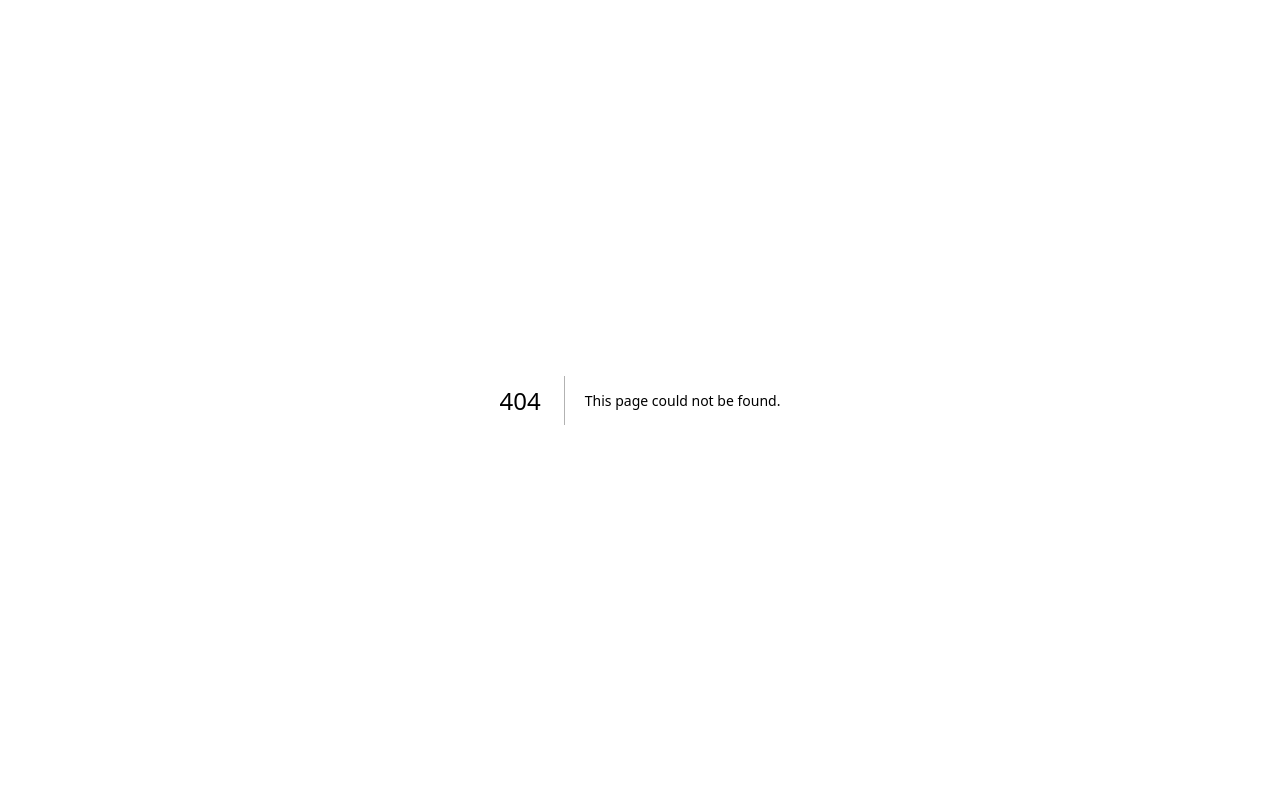
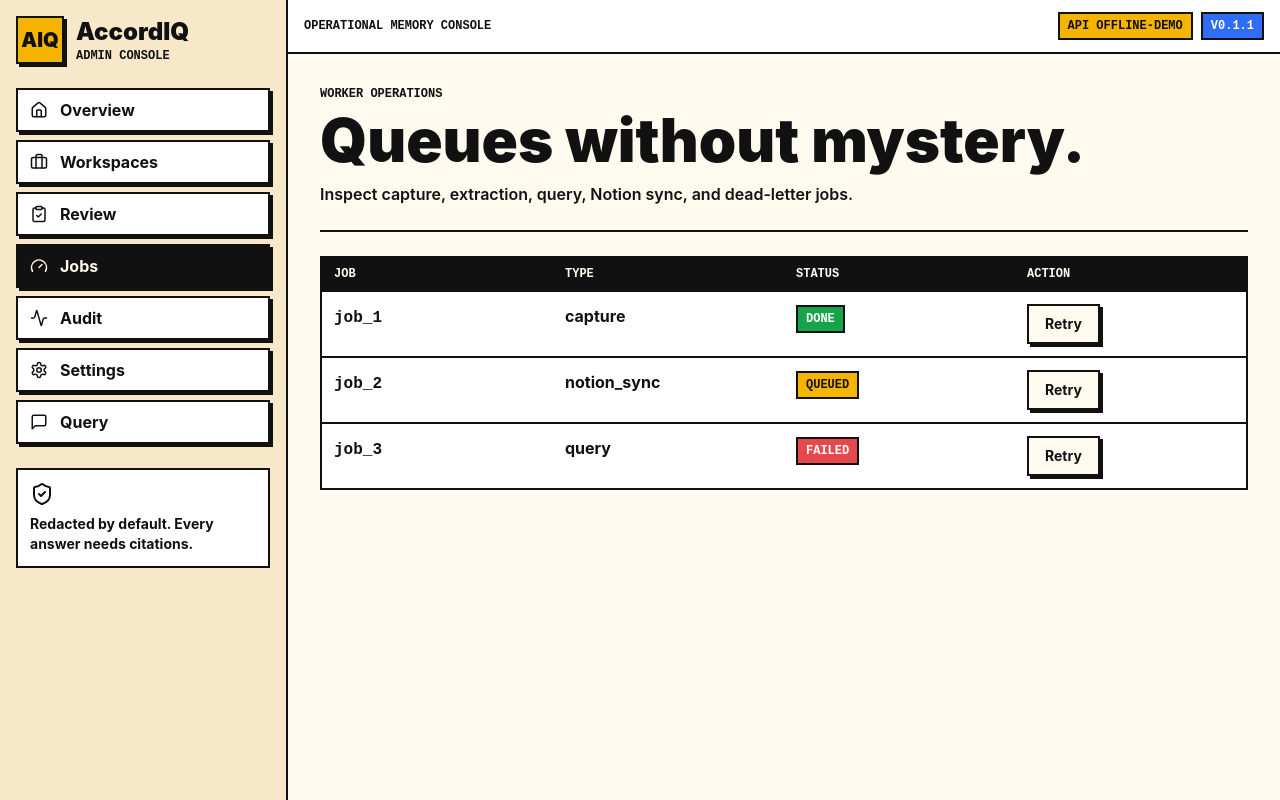
Before and after one commit to SarthakShrivastav-a/AccordIQ, a Next.js app in the folder frontend/: page /jobs in a window 1280 px wide. Before the commit this address had no page. Built offline with nearby package versions, Linux system fonts and the light colour scheme; no server answers.

Commit message:
feat: add jobs page

```diff
--- /dev/null
+++ b/frontend/src/app/jobs/page.tsx
@@ -0,0 +1,24 @@
+"use client";
+
+import { AppShell } from "@/components/layout/AppShell";
+import { Badge } from "@/components/ui/Badge";
+import { Button } from "@/components/ui/Button";
+import { DataTable } from "@/components/ui/DataTable";
+import { PageHeader } from "@/components/ui/PageHeader";
+import { useJobs } from "@/hooks/useAdminData";
+import { Job } from "@/lib/types";
+
+export default function JobsPage() {
+  const jobs = useJobs();
+  return (
+    <AppShell>
+      <PageHeader eyebrow="Worker operations" title="Queues without mystery." description="Inspect capture, extraction, query, Notion sync, and dead-letter jobs." />
+      <DataTable<Job> rows={jobs.data?.items ?? []} columns={[
+        { key: "id", label: "Job", render: (row) => <span className="font-mono font-bold">{row.id}</span> },
+        { key: "type", label: "Type", render: (row) => <span className="font-bold">{row.job_type}</span> },
+        { key: "status", label: "Status", render: (row) => <Badge tone={row.status === "failed" ? "danger" : row.status === "done" ? "good" : "warn"}>{row.status}</Badge> },
+        { key: "action", label: "Action", render: () => <Button>Retry</Button> }
+      ]} />
+    </AppShell>
+  );
+}
```
